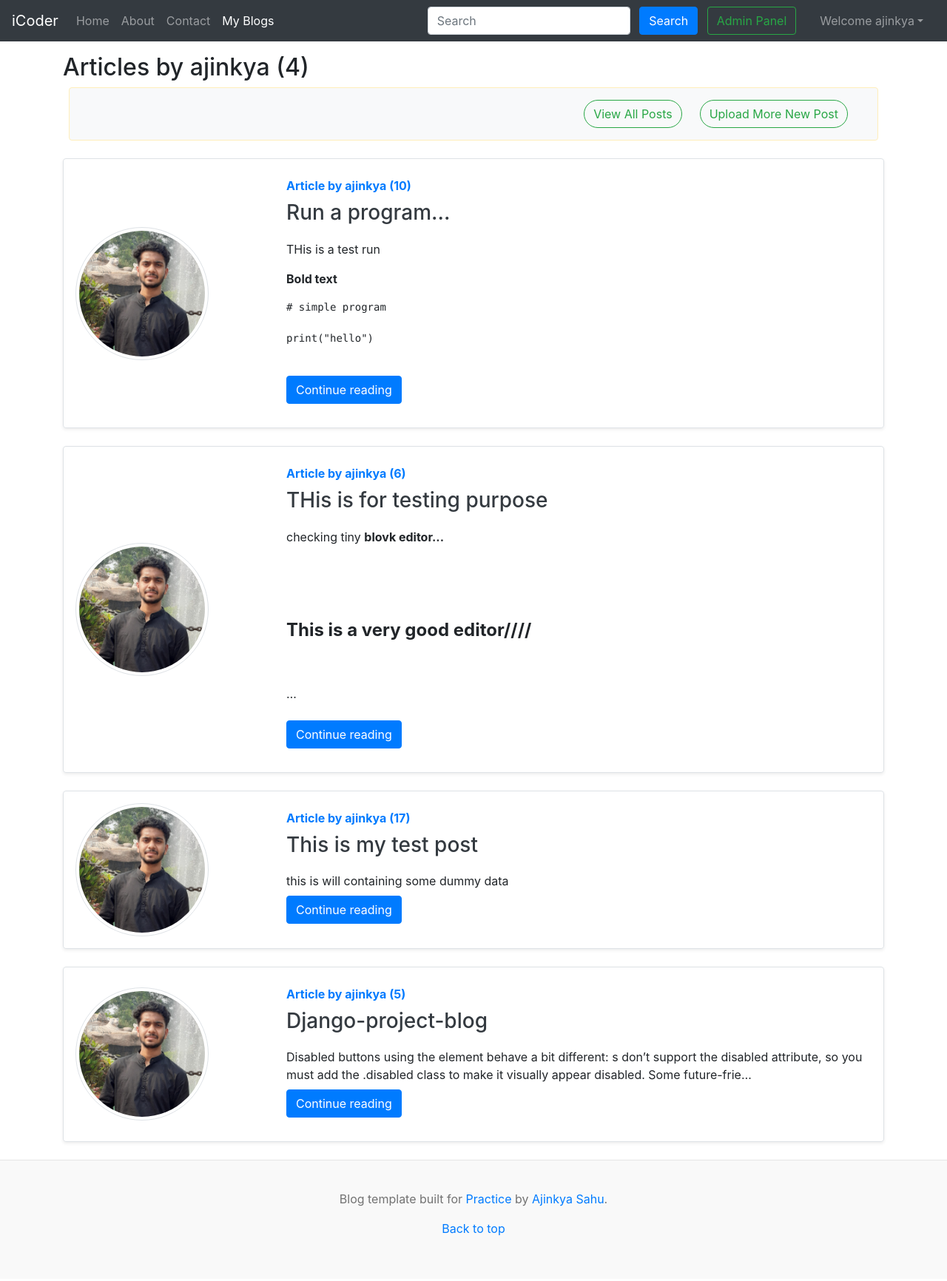
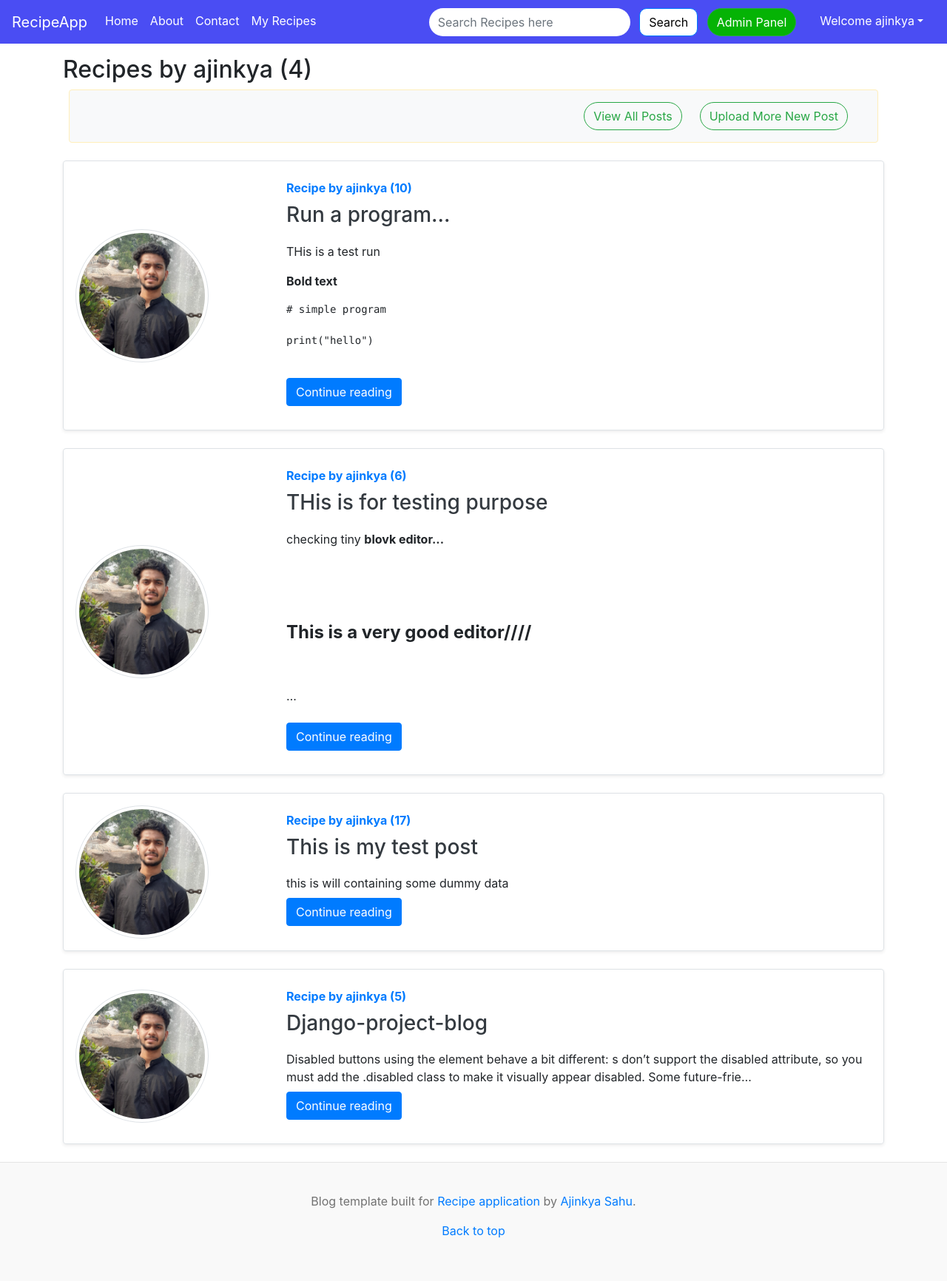
Before and after one commit to gaurav2425/recipe, a Django app: page /blog/my-blogs in a window 1280 px wide. Shown: the whole page at 74% size. Before the commit the page ends 1671 px from the top, so only its background shows below. Run offline with Django 3.2, Linux system fonts and the light colour scheme; a user stored in the database is signed in; data comes from the database, SQL or seed files in the repository; both versions use the stored data as it was after the commit; some libraries are stand-ins or nearby versions.

Commit message:
Changes in css

```diff
--- a/templates/base.html
+++ b/templates/base.html
@@ -1,5 +1,8 @@
 <!doctype html>
 <html lang="en">
+
+
+
 
 <head>
     <!-- Required meta tags -->
@@ -20,13 +23,61 @@
             border-top: .05rem solid #e5e5e5;
             margin-top: 20px;
         }
+        .navbar {
+  background-color: rgb(74, 77, 243);
+}
+.nav-link{
+    color: white;
+    /* background-color: yellow; */
+    /* border-bottom: 3px solid white; */
+    /* border-bottom-left-radius: 10px; */
+    border-bottom: 3px solid rgb(74, 77, 243);
+
+
+}
+
+.nav-link:hover{
+    /* color: rgb(194, 34, 34); */
+    /* background-color: yellow; */
+    border-bottom: 3px solid white;
+    /* border-bottom-left-radius: 10px; */
+
+    color: white;
+
+}
+
+.btn-search{
+    background-color: white;
+    color: black;
+    border-radius: 10px;
+}
+
+.btn-search:hover{
+    background-color: rgb(5, 179, 5);
+}
+
+.admin-btn{
+    background-color: rgb(5, 179, 5);
+    color: white;
+    border-radius: 100px;
+}
+
+.recipe-input{
+    border-radius: 50px;
+    outline: none;
+    border: none;
+}
+
+.navbar-brand{
+    color: white;
+}
     </style>
 </head>
 
 <body>
 
-    <nav class="navbar navbar-expand-lg navbar-dark bg-dark" id='top'>
-        <a class="navbar-brand" href="/">iCoder</a>
+    <nav class="navbar navbar-expand-lg " id='top'>
+        <a class="navbar-brand" href="/">RecipeApp</a>
         <button class="navbar-toggler" type="button" data-toggle="collapse" data-target="#navbarSupportedContent" aria-controls="navbarSupportedContent" aria-expanded="false" aria-label="Toggle navigation">
           <span class="navbar-toggler-icon"></span>
         </button>
@@ -44,15 +95,15 @@
                 </li>
                 {% if user.is_authenticated %}
                 <li class="nav-item {% block blogactive %}  {% endblock blogactive %} ">
-                    <a class="nav-link" href="{% url 'blog:blogHome' %}">My Blogs</a>
+                    <a class="nav-link" href="{% url 'blog:blogHome' %}">My Recipes</a>
                 </li>
                 {% endif %}
             </ul>
             <div class="ml-auto form-inline ">
                 <form method="get" action="/search" class="my-2 my-lg-0 mx-3">
-                    <input class="form-control mr-sm-2" type="search" placeholder="Search" aria-label="Search" name="query" id="query">
-                    <button class="btn btn-primary my-2 my-sm-0 " type="submit">Search</button>
-                    <a href="/admin" role="button" target="_blank" class="btn btn-outline-success m-2 my-sm-0"> Admin Panel </a>
+                    <input class="form-control mr-sm-2 recipe-input" type="search" placeholder="Search Recipes here" aria-label="Search" name="query" id="query">
+                    <button class="btn btn-primary my-2 my-sm-0 btn-search" type="submit">Search</button>
+                    <a href="/admin" role="button" target="_blank" class="btn btn-outline-success m-2 my-sm-0 admin-btn"> Admin Panel </a>
                 </form>
 
 
@@ -179,7 +230,7 @@
 
 
     <footer class="blog-footer">
-        <p>Blog template built for <a href="">Practice</a> by <a href="https://www.linkedin.com/in/ajinkya-sahu/">Ajinkya Sahu</a>.</p>
+        <p>Blog template built for <a href="">Recipe application</a> by <a href="https://www.linkedin.com/in/ajinkya-sahu/">Ajinkya Sahu</a>.</p>
         <p>
             <a href="#top">Back to top</a>
         </p>
--- a/templates/blog/blogHome.html
+++ b/templates/blog/blogHome.html
@@ -16,7 +16,7 @@
 
 {% block body %}
 <div class="container my-3">
-    <h2>Articles by {{user.username}} ({{ page_obj.paginator.count }})</h2>
+    <h2>Recipes by {{user.username}} ({{ page_obj.paginator.count }})</h2>
     <div class="alert alert-warning bg-light p-3 m-2 d-md-flex justify-content-md-end">
         <a href="{% url 'home:home' %}"  class="btn btn-outline-success mr-4 rounded-pill"  role="button">View All Posts</a>
         <a href="{% url 'blog:new_blog' %}" class="btn btn-outline-success mr-4 rounded-pill"  role="button">Upload More New Post</a>
@@ -29,7 +29,7 @@
                 </div>
 
                 <div class="col p-4 d-flex flex-column position-static">
-                    <strong class="d-inline-block mb-2 text-primary">Article  by {{post.author}} ({{post.views}})</strong>
+                    <strong class="d-inline-block mb-2 text-primary">Recipe  by {{post.author}} ({{post.views}})</strong>
                     <h3 class="mb-0"><a class="text-dark"href="{% url 'blog:blogPost' post.title %}">{{post.title}} </a> </h3>
                     <div class="mb-1 text-muted">{{post.datetime}}</div>
                     <p class="card-text mb-auto mt-3">{{post.content|safe |truncatechars:200}}</p>
--- a/templates/blog/userBlog.html
+++ b/templates/blog/userBlog.html
@@ -16,14 +16,14 @@
 
 {% block body %}
 <div class="container my-3">
-    <h2>Articles by {{view.kwargs.username}} ({{ page_obj.paginator.count }})</h2>
+    <h2>Recipes by {{view.kwargs.username}} ({{ page_obj.paginator.count }})</h2>
     {% for post in allPosts  %}
         <div class="row no-gutters border rounded align-items-center overflow-hidden flex-md-row mb-4 shadow-sm h-md-250 my-4 position-relative">
             <div class="col-3 d-none d-lg-block p-3 align-self-center justify-content-center">
                 <img src="{{post.author.profile.image.url}}" class="img-thumbnail rounded-circle" style="height:180px;width:180px;" alt="img - {{post.author.username}}">
             </div>
             <div class="col p-4 d-flex flex-column position-static">
-                <strong class="d-inline-block mb-2 text-primary">Article  by {{post.author}} ({{post.views}})</strong>
+                <strong class="d-inline-block mb-2 text-primary">Recipe  by {{post.author}} ({{post.views}})</strong>
                 <h3 class="mb-0"><a class="text-dark"href="{% url 'blog:blogPost' post.title %}">{{post.title}} </a> </h3>
                 <div class="mb-1 text-muted">{{post.datetime}}</div>
                 <p class="card-text mb-auto mt-3">{{post.content|safe |truncatechars:200}}</p>
--- a/templates/home/contact.html
+++ b/templates/home/contact.html
@@ -3,7 +3,7 @@
 {% block contactactive %}active{% endblock contactactive %}
 {% block body %}
 <div class="container my-3">
-    <h3>Contact iCoder Admin</h3>
+    <h3>Contact RecipeApp Admin</h3>
     <form action="/contact" method="post">
         {% csrf_token %}
         <div class="form-group">
```
Also changed, not shown: templates/home/home.html (+6 -6 lines), db.sqlite3, templates/css/home.css (added).
